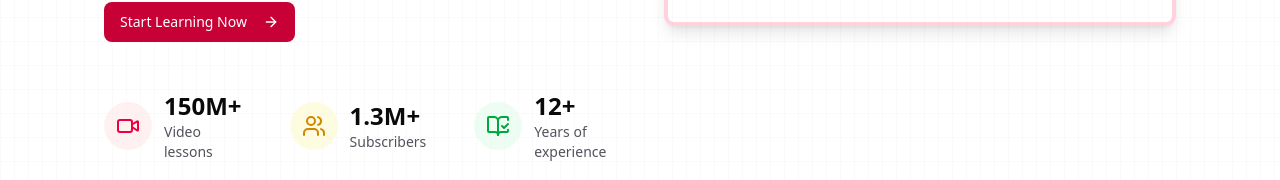
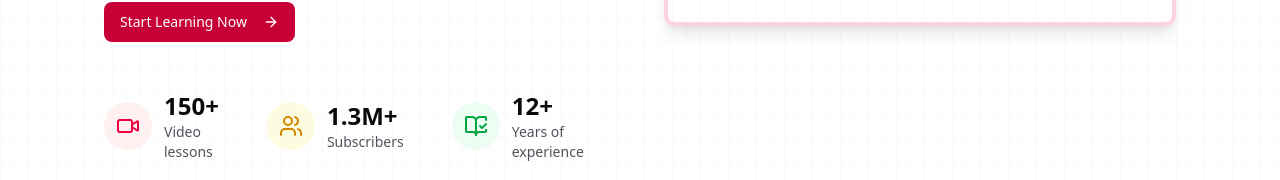
Before and after one commit to Karoll-e/ButterflySpanish-landing, a Next.js app: page / in a window 1280 px wide. Shown: the part 511-691 px from the top of the page. Built offline with nearby package versions, Linux system fonts and the light colour scheme.

Commit message:
Update YouTubeStats component to correct video lessons value from "150M+" to "150+" for accuracy

```diff
--- a/app/components/YouTubeStats.tsx
+++ b/app/components/YouTubeStats.tsx
@@ -25,7 +25,7 @@ export function YouTubeStats() {
       <div className="flex gap-8 sm:gap-12">
         <StatItem
           icon={<Video className="h-6 w-6 text-rose-600" />}
-          value="150M+"
+          value="150+"
           label="Video lessons"
           iconBgColor="bg-rose-100/50"
         />
```
